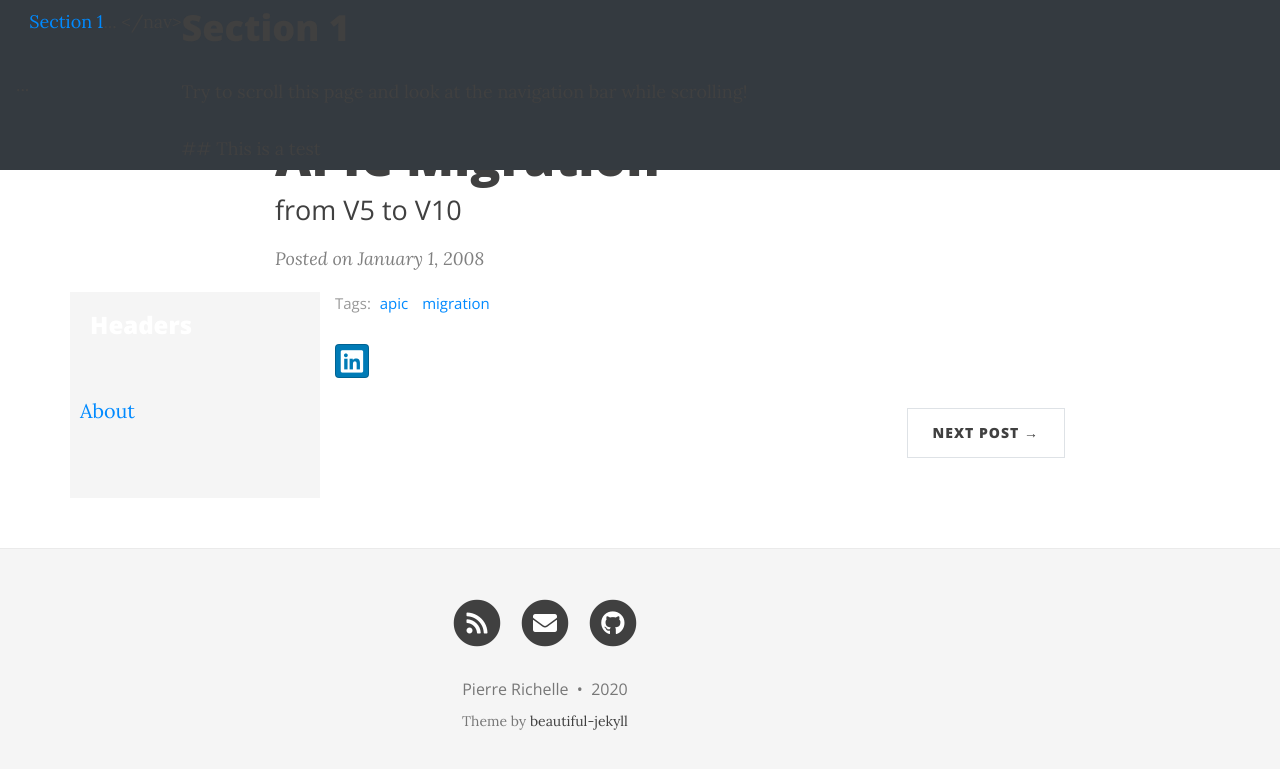
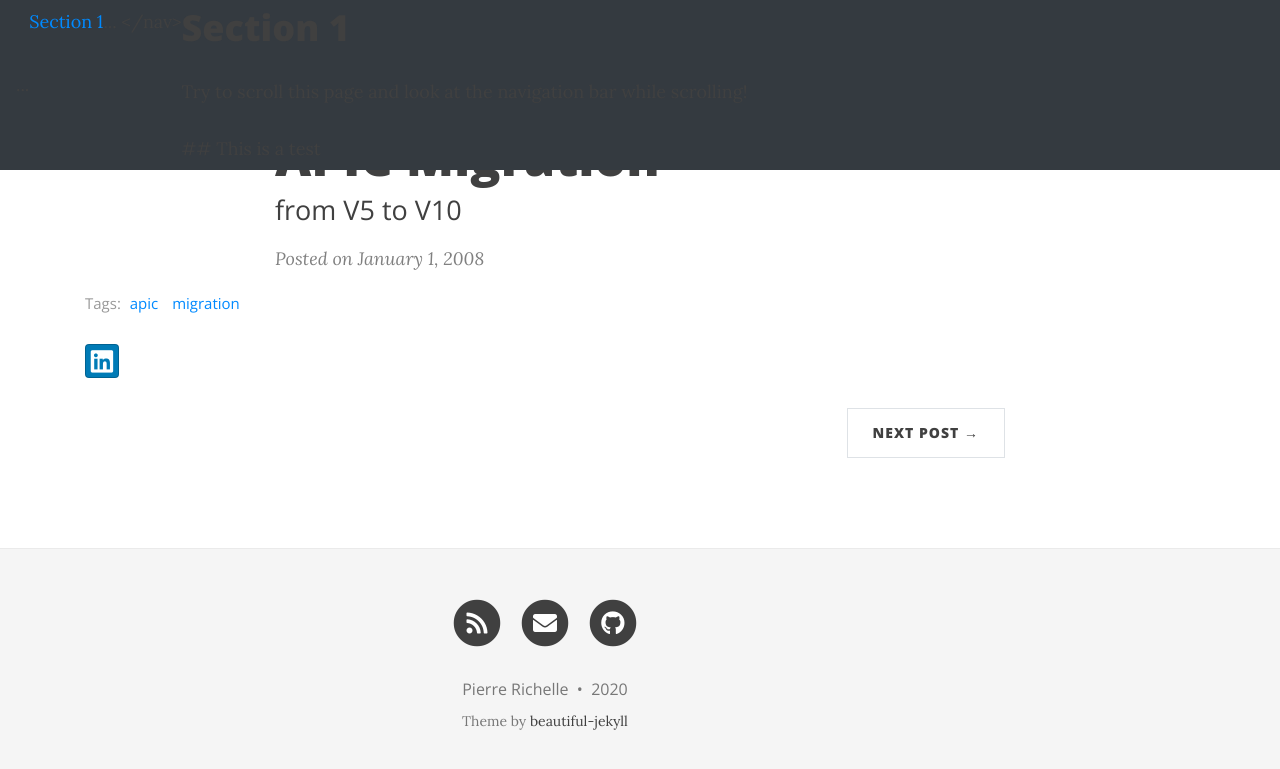
Before and after one commit to prichelle/integration.github.io, a Jekyll site: the page built from _posts/2008-01-01-Test.md, in a window 1280 px wide. Shown: the top 769 px of the page. Built offline with Jekyll 4.4.1, drawn with Linux system fonts in a browser that asks for light colours; nearby versions of some CDN libraries; comment, search, counter and statistics services are not loaded.

Commit message:
remove sidebar

```diff
--- a/_layouts/post.html
+++ b/_layouts/post.html
@@ -7,17 +7,7 @@ layout: base
 <div class="container-md">
 
   <div class="row">
-    <nav id="sidebar">
-        <div class="sidebar-header">
-            <h3>Headers</h3>
-        </div>
-        <ul class="list-unstyled components">
-            <li>
-                <a href="#about">About</a>
-            </li>
-        </ul>
-    </nav>
-    <div class="col-xl-8 col-lg-8">
+    <div class="col-xl-10 col-lg-10">
 
       {% if page.gh-repo %}
         {% assign gh_split =  page.gh-repo | split:'/'  %}
```
